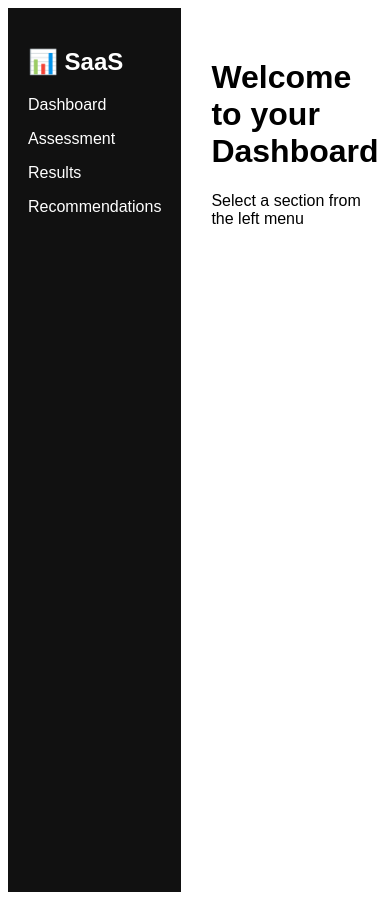
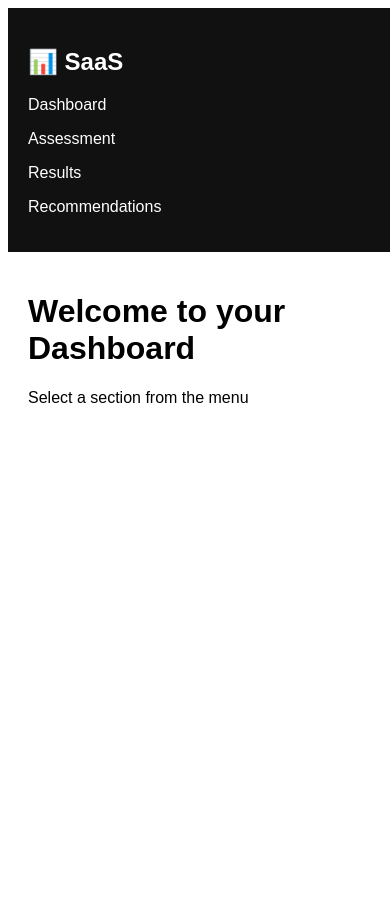
Before and after one commit to madudoris1993-tech/business-diagnostic-saas, a Next.js app: page / in a window 390 px wide. Shown: the top 900 px of the page. After the commit the page ends 844 px from the top, so only its background shows below. Built offline with nearby package versions, Linux system fonts and the light colour scheme.

Commit message:
Update index.js

```diff
--- a/pages/index.js
+++ b/pages/index.js
@@ -1,4 +1,4 @@
-import { useState } from "react";
+import { useState, useEffect } from "react";
 
 const sections = {
   Strategy: [
@@ -17,6 +17,19 @@ export default function Home() {
   const [screen, setScreen] = useState("dashboard");
   const [step, setStep] = useState(0);
   const [answers, setAnswers] = useState({});
+  const [isMobile, setIsMobile] = useState(false);
+
+  // Detect screen size properly
+  useEffect(() => {
+    const handleResize = () => {
+      setIsMobile(window.innerWidth < 768);
+    };
+
+    handleResize(); // run on load
+    window.addEventListener("resize", handleResize);
+
+    return () => window.removeEventListener("resize", handleResize);
+  }, []);
 
   const sectionNames = Object.keys(sections);
   const currentSection = sectionNames[step];
@@ -58,16 +71,23 @@ export default function Home() {
   };
 
   return (
-    <div style={{ display: "flex", fontFamily: "Arial" }}>
-
+    <div
+      style={{
+        display: "flex",
+        flexDirection: isMobile ? "column" : "row",
+        fontFamily: "Arial"
+      }}
+    >
       {/* SIDEBAR */}
-      <div style={{
-        width: 220,
-        height: "100vh",
-        background: "#111",
-        color: "#fff",
-        padding: 20
-      }}>
+      <div
+        style={{
+          width: isMobile ? "100%" : 220,
+          height: isMobile ? "auto" : "100vh",
+          background: "#111",
+          color: "#fff",
+          padding: 20
+        }}
+      >
         <h2>📊 SaaS</h2>
 
         <p style={{ cursor: "pointer" }} onClick={() => setScreen("dashboard")}>
@@ -88,13 +108,12 @@ export default function Home() {
       </div>
 
       {/* MAIN CONTENT */}
-      <div style={{ flex: 1, padding: 30 }}>
-
+      <div style={{ flex: 1, padding: 20 }}>
         {/* DASHBOARD */}
         {screen === "dashboard" && (
           <>
             <h1>Welcome to your Dashboard</h1>
-            <p>Select a section from the left menu</p>
+            <p>Select a section from the menu</p>
           </>
         )}
 
@@ -111,6 +130,7 @@ export default function Home() {
                   onChange={(e) =>
                     handleChange(currentSection, q, e.target.value)
                   }
+                  style={{ width: isMobile ? "100%" : "auto" }}
                 >
                   <option value="">Select</option>
                   <option value="1">1 - Poor</option>
@@ -169,8 +189,7 @@ export default function Home() {
             </button>
           </>
         )}
-
       </div>
     </div>
   );
-}
+            }
```
